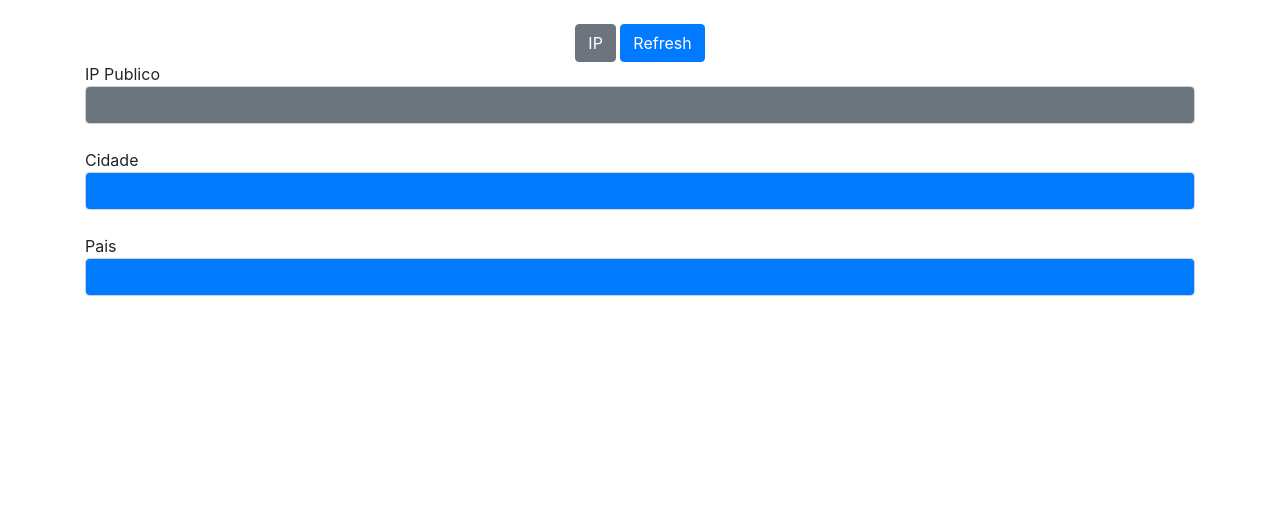
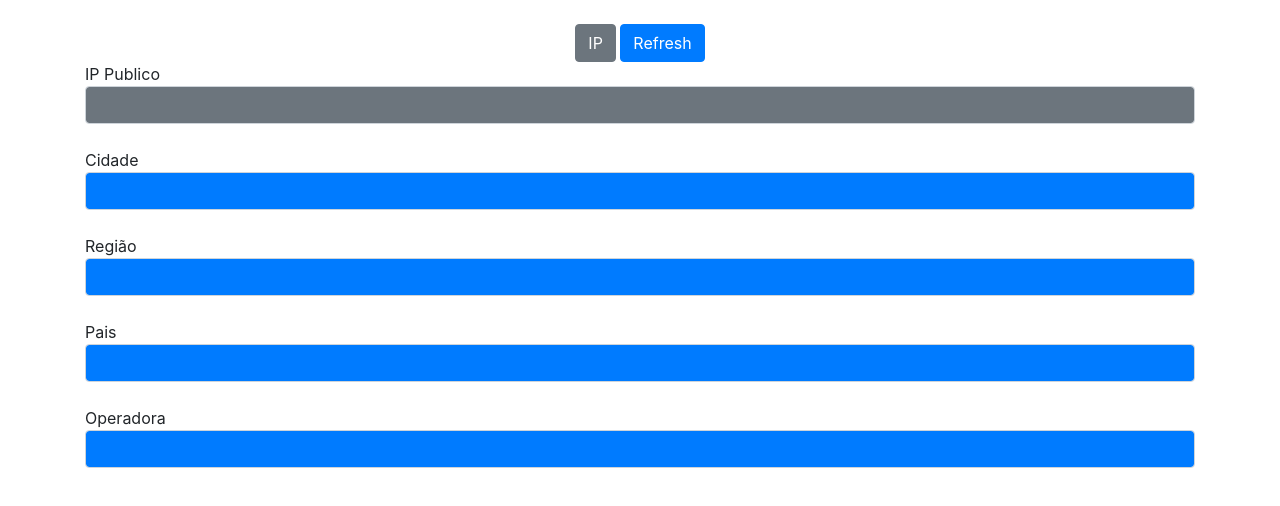
Before and after one commit to jefersonrod/IpWeb, a plain HTML site: page index.html in a window 1280 px wide. Drawn offline with nearby package versions, Linux system fonts and the light colour scheme.

Commit message:
Add files via upload

```diff
--- a/index.html
+++ b/index.html
@@ -22,8 +22,13 @@
 			<input class="form-control bg-secondary text-white" type="text" id='ippub'><br>
 			Cidade
 			<input class="form-control bg-primary text-white" type="text" id="city"><br>
+			Região
+			<input class="form-control bg-primary text-white" type="text" id="reg"><br>
 			Pais
 			<input class="form-control bg-primary text-white" type="text" id="cw"><br>
+			Operadora
+			<input class="form-control bg-primary text-white" type="text" id="ope"><br>
+
 			</div>
 		</form>
 	</div>
@@ -31,13 +36,18 @@
 	$(function(){
 		$('#btgetipp').click(function() {
 			$.get("http://ipinfo.io", function(response) {
-			console.log(response.ip);
-			console.log(response.region);
-			console.log(response.city);
-			console.log(response.country);
+			console.log("ip: "+response.ip);
+			console.log("city: "+response.city);
+			console.log("region: "+response.region);
+			console.log("country: "+response.country);
+			console.log("org: "+response.org);
+
 			$("#ippub").val(response.ip);
 			$("#city").val(response.city);
+			$("#reg").val(response.region);
 			$("#cw").val(response.country);
+			$("#ope").val(response.org);
+
 			}, "jsonp");
 		});
 		$("#btrefresh").click(function(){
```
